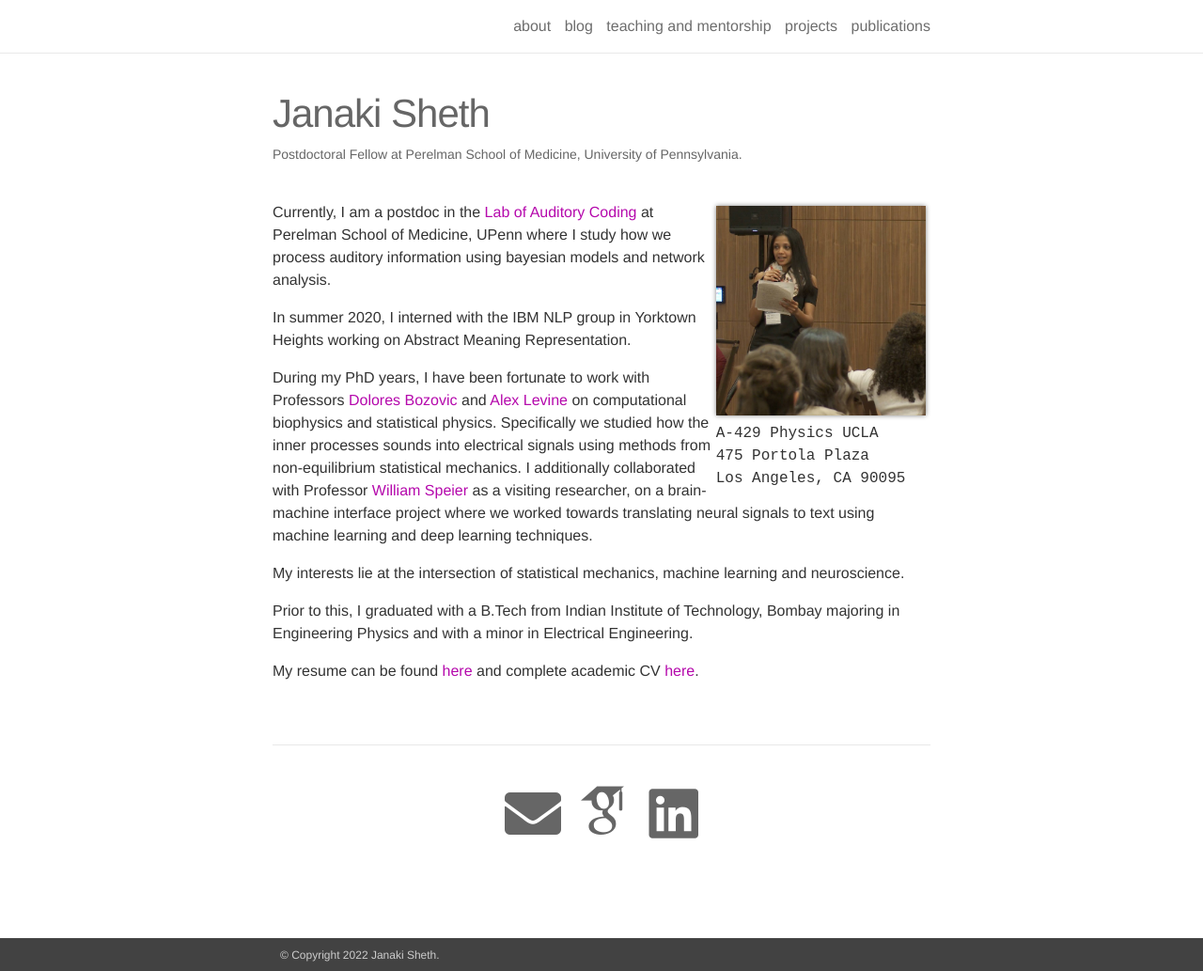
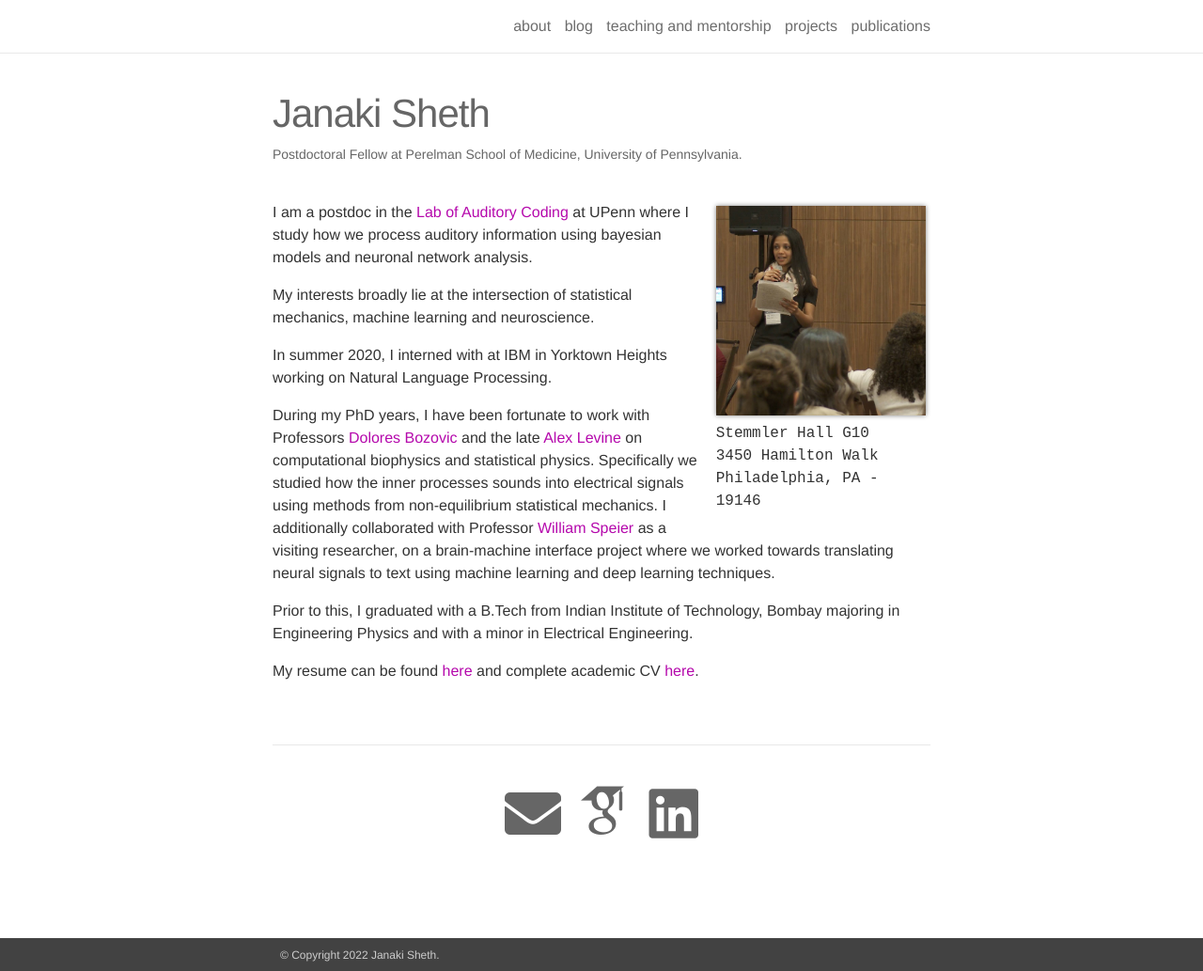
Before and after one commit to JanakiSheth/JanakiSheth.github.io, a Jekyll site: the page built from _pages/about.md, in a window 1280 px wide and 1033 px high. Shown: the whole window at 94% size. Built offline with Jekyll 4.4.1, drawn with Linux system fonts in a browser that asks for light colours; nearby versions of some CDN libraries; some web fonts are replaced.

Commit message:
Changed address on main page

```diff
--- a/_pages/cv.md
+++ b/_pages/cv.md
@@ -9,9 +9,9 @@ profile:
   image: prof_pic.jpg
   cv : cv.pdf
   address: >
-    <p>A-429 Physics UCLA</p>
-    <p>475 Portola Plaza</p>
-    <p>Los Angeles, CA 90095</p>
+  <p>Stemmler Hall G10</p>
+  <p>3450 Hamilton Walk</p>
+  <p>Philadelphia, PA - 19146</p>
 
 news: false
 social: true
```
